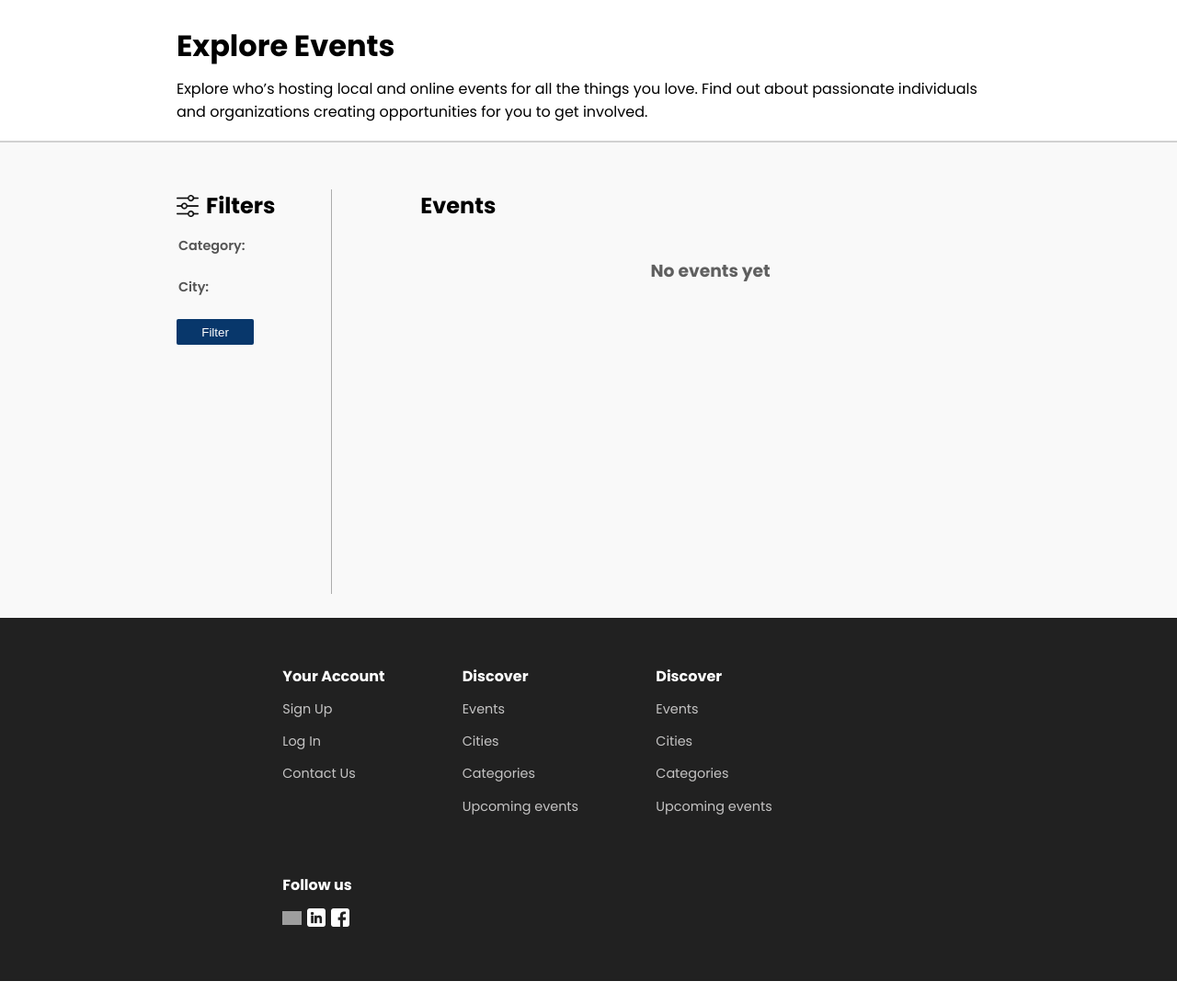
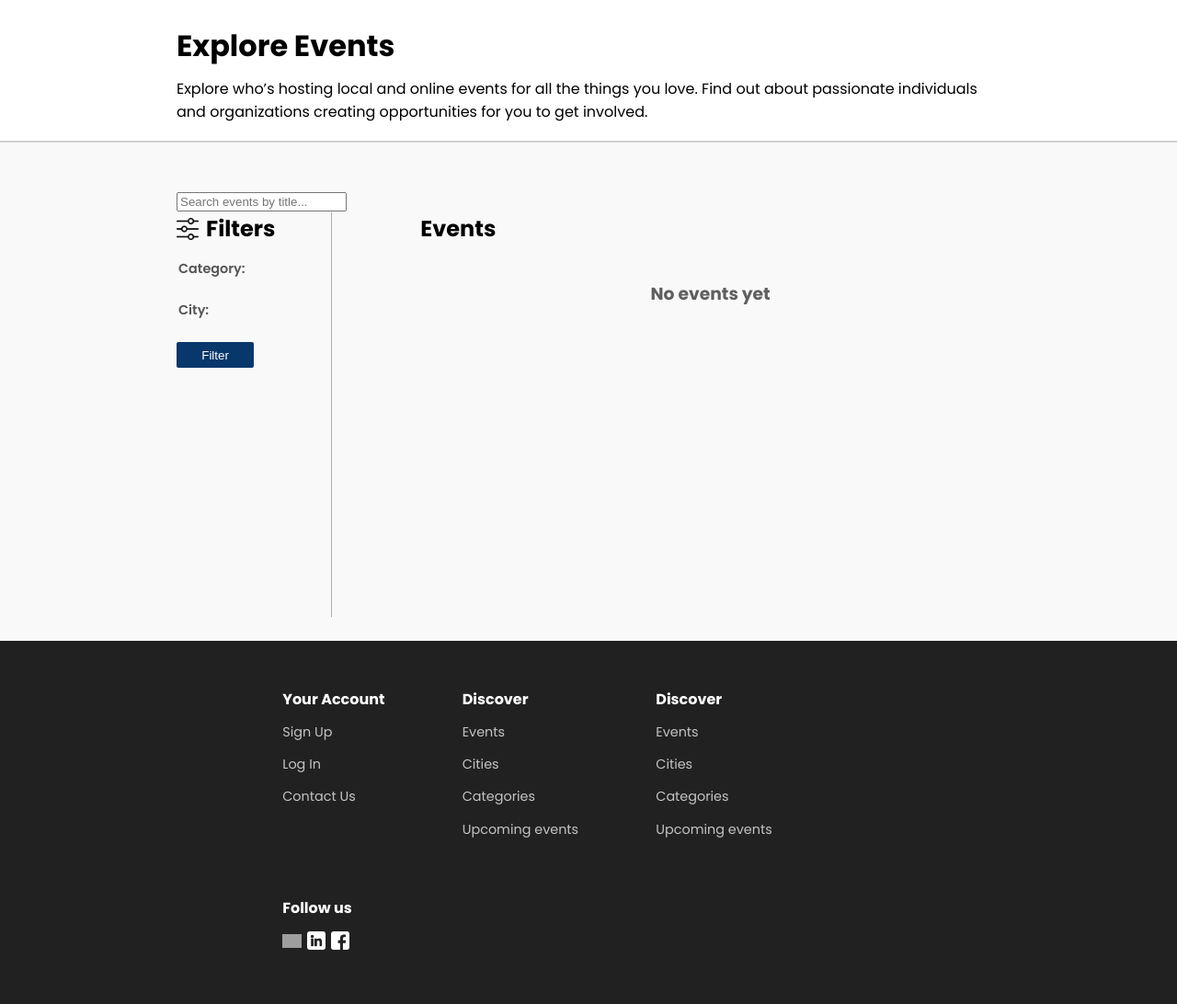
Before and after one commit to rayapetkova/VolunteerAct, a Django app: page /categories/events/ in a window 1280 px wide. Shown: the part 86-1178 px from the top of the page at 92% size. Before the commit the page ends 1153 px from the top, so only its background shows below. Run offline with Django 5.2, Linux system fonts and the light colour scheme; data that the repository does not hold is empty; grey boxes are pictures that could not be loaded.

Commit message:
Add search event input

```diff
--- a/static/css/categories/all_events_page.css
+++ b/static/css/categories/all_events_page.css
@@ -42,9 +42,12 @@ body {
 main {
     padding: 4% 15%;
     padding-bottom: 2%;
+    background-color: rgb(249, 249, 249);
+}
+
+main .aside-and-right-content {
     display: flex;
     gap: 6em;
-    background-color: rgb(249, 249, 249);
 }
 
 
--- a/templates/categories/all_events_page.html
+++ b/templates/categories/all_events_page.html
@@ -20,7 +20,11 @@
         </div>
     </section>
 
+
     <main>
+        <input type="text" placeholder="Search events by title..." class="search-events-input">
+
+        <section class="aside-and-right-content">
             <aside>
                 <div class="filters-title-box">
                     <img src="{% static 'images/filters_icon.png' %}" alt="filters-icon">
@@ -83,6 +87,8 @@
                     {% endfor %}
                 </div>
             </div>
+        </section>
+
     </main>
 
     {% include 'base/footer.html' %}
@@ -102,6 +108,16 @@
                 searchInput.className = 'search-bar'
             }
         })
+
+
+
+
+
+
+        const searchEventsInput = document.getElementsByClassName('search-events-input')[0]
+        searchEventsInput.addEventListener('input', () => {
+            console.log('da veeeee')
+        })
     </script>
 
 </html>
--- a/templates/categories/event_page.html
+++ b/templates/categories/event_page.html
@@ -262,7 +262,6 @@
 
 
     const deleteEventBtn = document.getElementsByClassName('delete-btn')[0]
-    const deleteEventBtn = document.getElementsByClassName('delete-btn')[0]
     const deleteEventContainerForm = document.querySelectorAll('.delete-event-cont form')[0]
 
     if (deleteEventBtn) {
```
Lines whose indentation alone changed are shown as unchanged.
